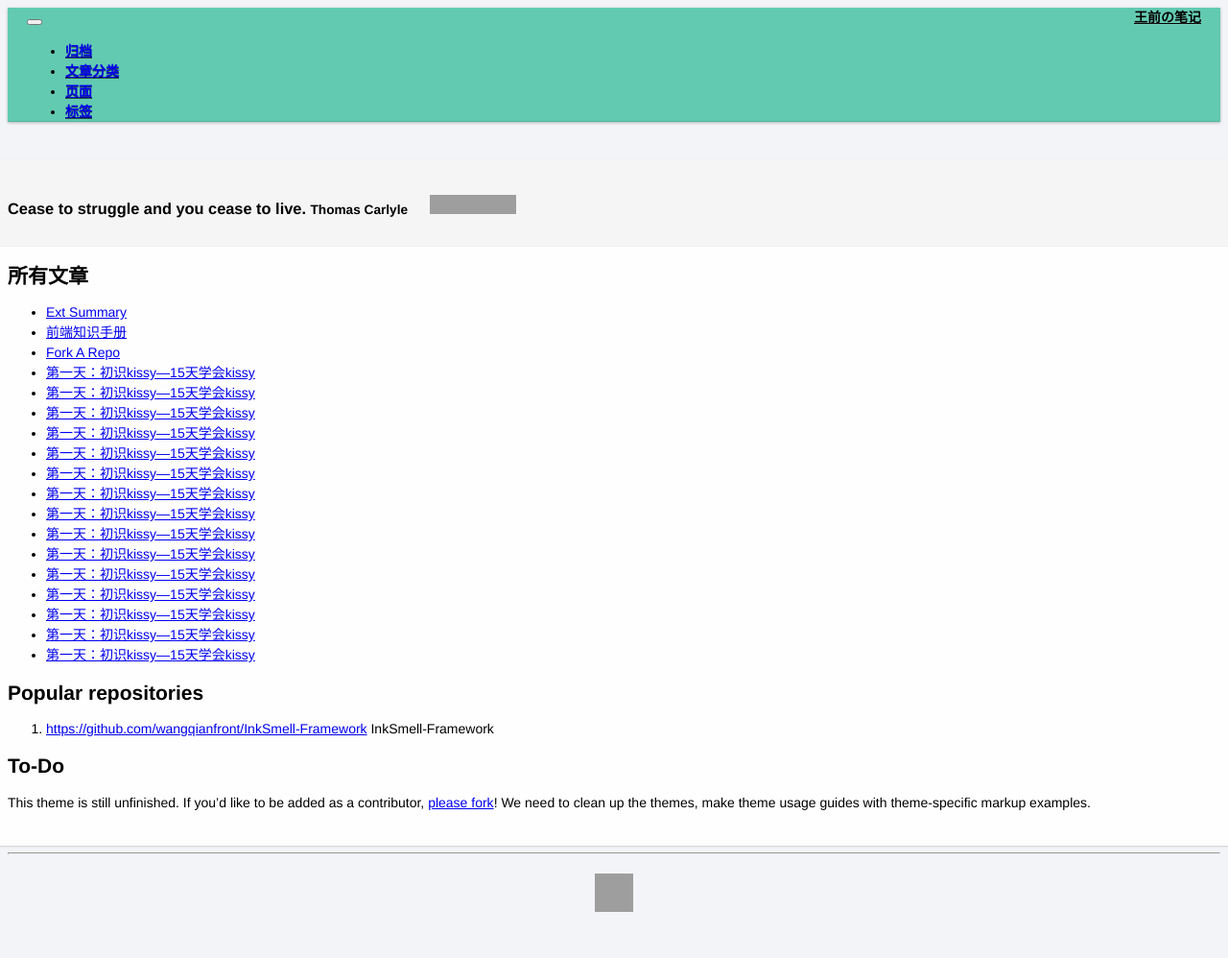
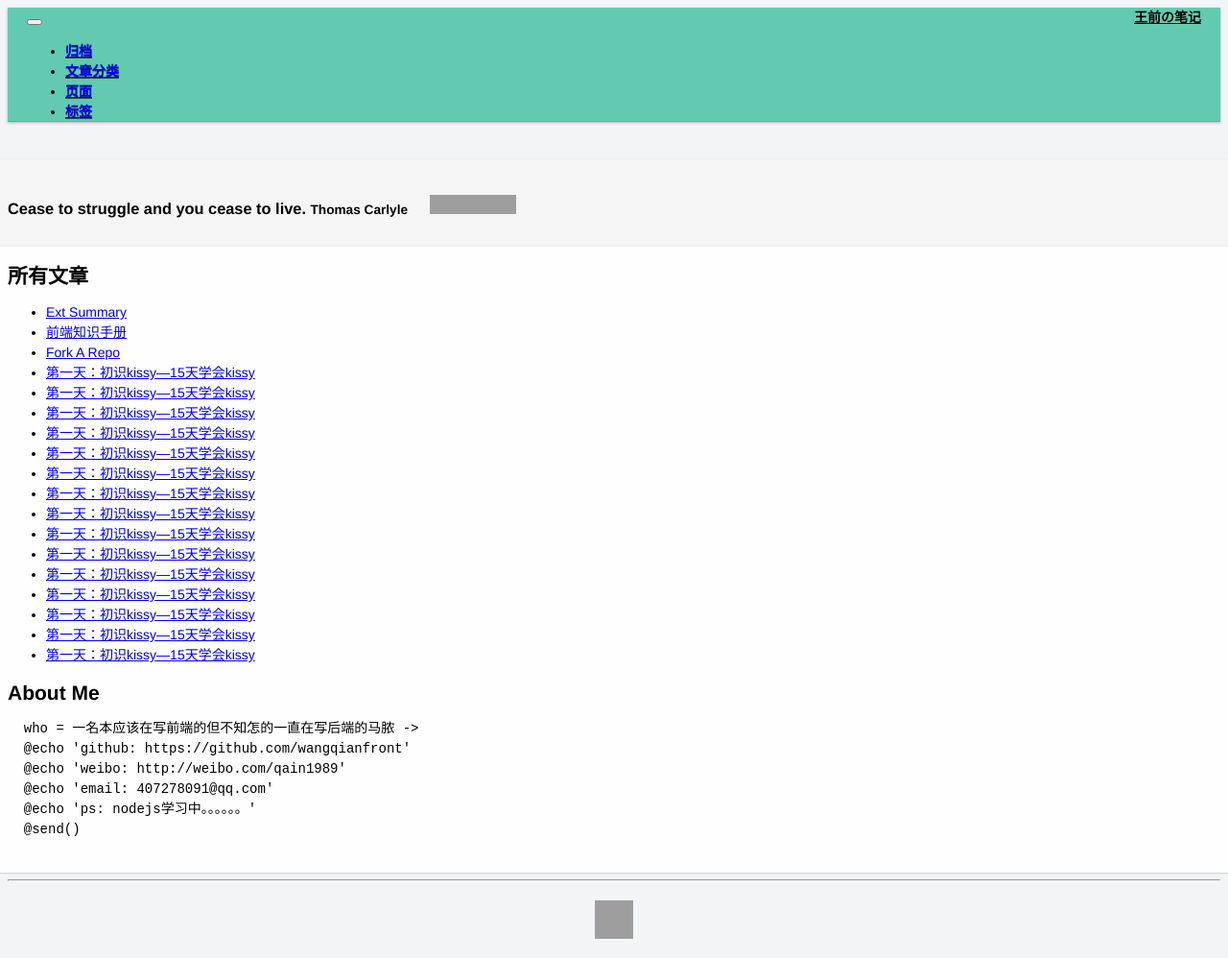
Before and after one commit to wangqianfront/wangqianfront.github.io, a Jekyll site: the page built from index.md, in a window 1280 px wide. Shown: the whole page at 96% size. Built offline with Jekyll 4.4.1, drawn with Linux system fonts in a browser that asks for light colours; nearby versions of some CDN libraries; before the commit the page ends 970 px from its top, so only the background shows below that; grey boxes are pictures that could not be loaded.

Commit message:
Add about me in index
在index.md中增加about me.

````diff
--- a/_includes/themes/twitter/default.html
+++ b/_includes/themes/twitter/default.html
@@ -17,7 +17,7 @@
     <link href="{{ ASSET_PATH }}/bootstrap/css/bootstrap.min.css" rel="stylesheet">
     <link href="{{ ASSET_PATH }}/bootstrap/css/bootstrap-responsive.min.css" rel="stylesheet">
     <link href="http://wangqianfront.github.com/static/css/style.css?body=1" rel="stylesheet" type="text/css" media="all">
-	<script src="https://google-code-prettify.googlecode.com/svn/loader/run_prettify.js"></script>
+	<!--<script src="https://google-code-prettify.googlecode.com/svn/loader/run_prettify.js"></script>-->
 	<link rel="stylesheet" href="http://yandex.st/highlightjs/8.0/styles/default.min.css">
 	<script src="http://yandex.st/highlightjs/8.0/highlight.min.js"></script>
 	<script>hljs.initHighlightingOnLoad();</script>
--- a/index.md
+++ b/index.md
@@ -14,12 +14,13 @@ tagline: Thomas Carlyle
   {% endfor %}
 </ul>
 
-## Popular repositories
-<ol id="pages">
-   <li><a href="https://github.com/wangqianfront/InkSmell-Framework" target="_blank">https://github.com/wangqianfront/InkSmell-Framework</a>     InkSmell-Framework</li>
-</ol>
+## About Me
 
-## To-Do
-
-This theme is still unfinished. If you'd like to be added as a contributor, [please fork](http://github.com/plusjade/jekyll-bootstrap)!
-We need to clean up the themes, make theme usage guides with theme-specific markup examples.
+```javascript
+  who = 一名本应该在写前端的但不知怎的一直在写后端的马脓 ->
+  @echo 'github: https://github.com/wangqianfront'
+  @echo 'weibo: http://weibo.com/qain1989'
+  @echo 'email: 407278091@qq.com'
+  @echo 'ps: nodejs学习中。。。。。。'
+  @send()
+```
````
